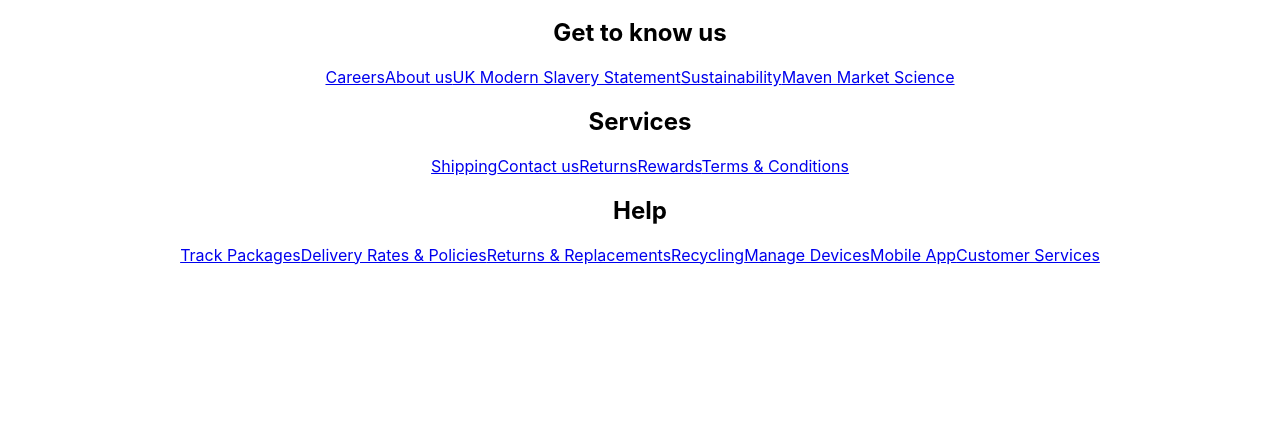
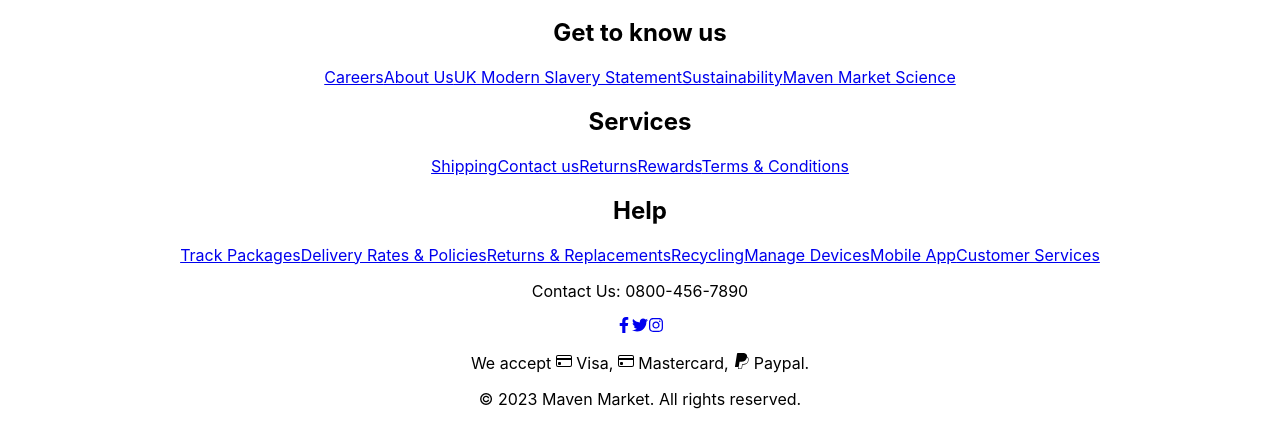
Before and after one commit to aya-rh/front_end_project, a React (Create React App) app: page / in a window 1280 px wide. Shown: the part 526-948 px from the top of the page. Before the commit the page ends 800 px from the top, so only its background shows below. Built offline with nearby package versions, Linux system fonts and the light colour scheme; no server answers.

Commit message:
added foote.js

```diff
--- a/package.json
+++ b/package.json
@@ -8,6 +8,7 @@
     "@testing-library/user-event": "^13.5.0",
     "react": "^18.2.0",
     "react-dom": "^18.2.0",
+    "react-icons": "^4.8.0",
     "react-scripts": "5.0.1",
     "web-vitals": "^2.1.4"
   },
--- a/src/App.js
+++ b/src/App.js
@@ -1,6 +1,7 @@
 import './App.css';
 import DealBanner from './components/DealBanner';
 import ExtraInfo from './components/ExtraInfo';
+import Footer from './components/Footer';
 import Header from './components/Header';
 import NavBar from './components/NavBar';
 import SubscribeForm from './components/SubscribeForm';
@@ -15,6 +16,7 @@
       <LandingPageContainer/>
       <SubscribeForm/>
       <ExtraInfo/>
+      <Footer/>
     </div>
   );
 }
--- a/src/components/extraInfo.js
+++ b/src/components/extraInfo.js
@@ -13,7 +13,7 @@
             <div>
                 <h2>Get to know us</h2>
                 <a href="#Careers">Careers</a>
-                <a href="#About Us">About us</a>
+                <a href="#About Us">About Us</a>
                 <a href="#UK Modern Slavery Statement">UK Modern Slavery Statement</a>
                 <a href="#Sustainability">Sustainability</a>
                 <a href="#Maven Market Science">Maven Market Science</a>
--- a/src/components/footer.js
+++ b/src/components/footer.js
@@ -0,0 +1,25 @@
+import { FaTwitter, FaInstagram, FaFacebookF } from 'react-icons/fa'
+import { BsCreditCard, BsPaypal } from 'react-icons/bs'
+
+const Footer = () => {
+    return (
+        <div className="footer">
+            <div className="contact">
+                <p>Contact Us: 0800-456-7890</p>
+            </div>
+            <div className="socials">
+                <a href="https://www.facebook.com/" target="_blank" rel="noopener noreferrer"><FaFacebookF /></a>
+                <a href="https://twitter.com/?lang=en" target="_blank" rel="noopener noreferrer"><FaTwitter /></a>
+                <a href="https://www.instagram.com/" target="_blank" rel="noopener noreferrer"><FaInstagram /></a>
+            </div>
+            <div className="payment">
+                <p>We accept <BsCreditCard /> Visa, <BsCreditCard /> Mastercard, <BsPaypal /> Paypal.</p>
+            </div>
+            <div className="copyright">
+                <p>&copy; 2023 Maven Market. All rights reserved.</p>
+            </div>
+        </div>
+    );
+};
+
+export default Footer;
```
Also changed, not shown: 1 other file (tests, documents, lock files or other folders).
